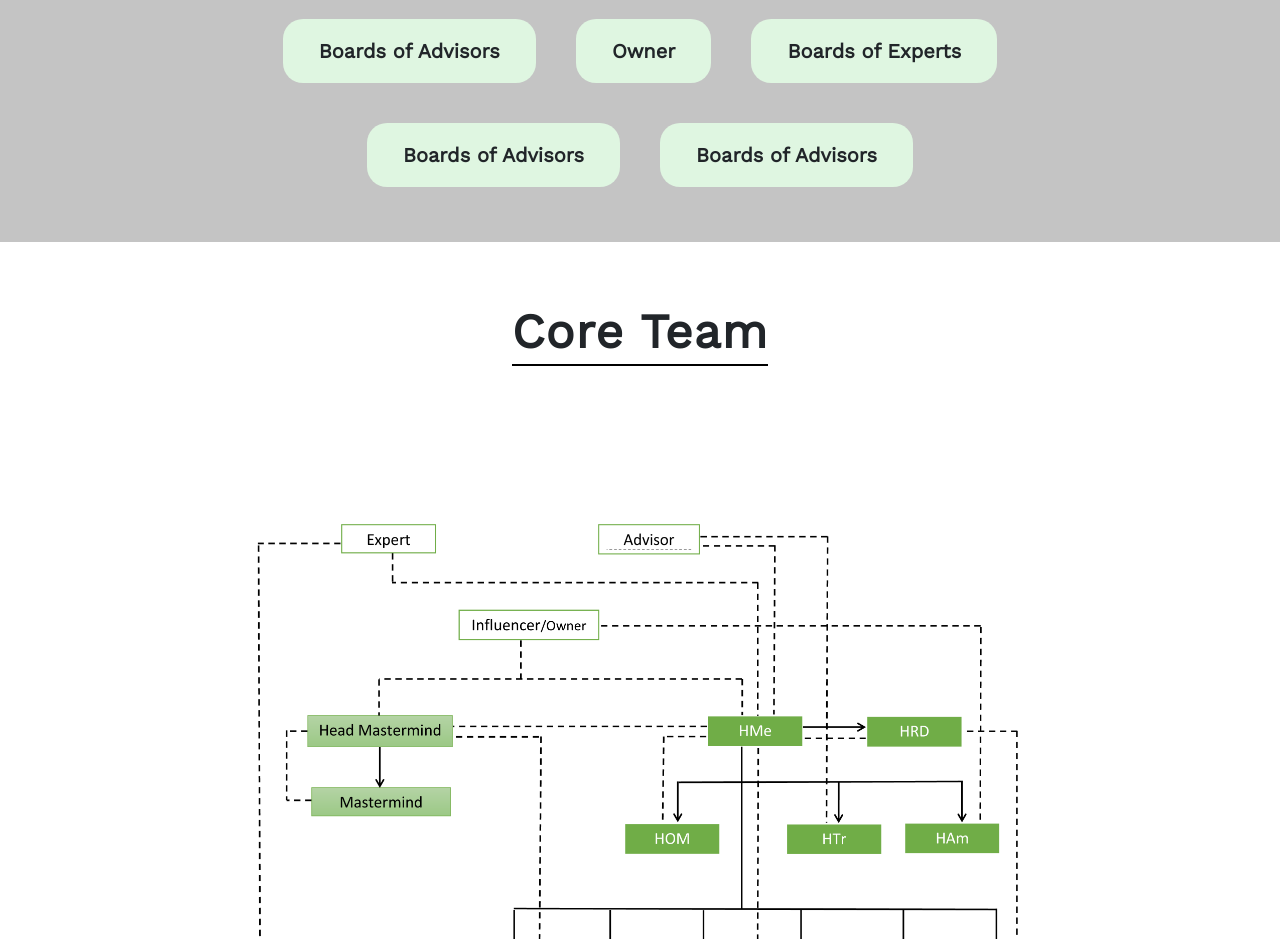
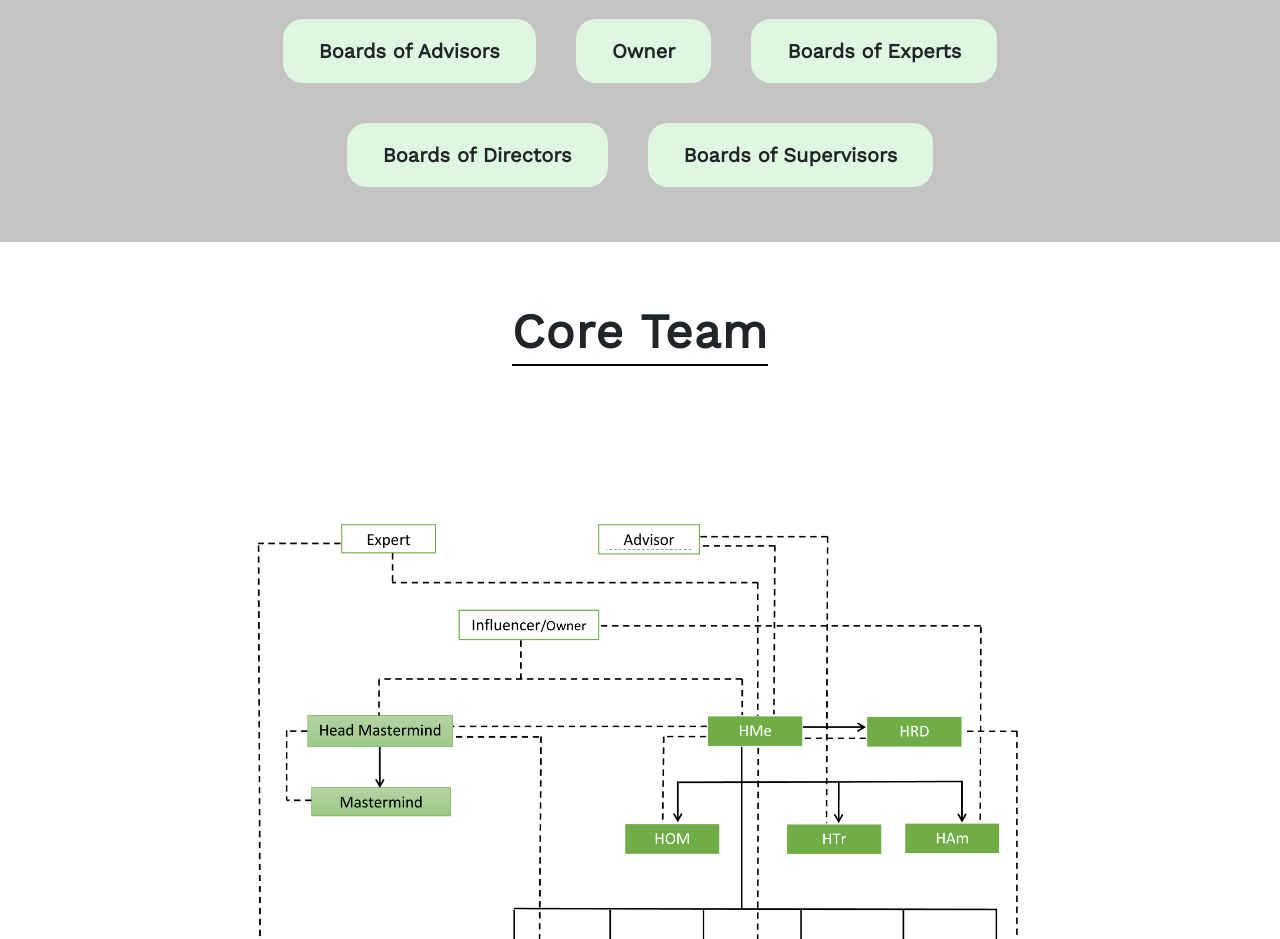
Before and after one commit to NofathZ/com-website, a React (Create React App) app: page /community in a window 1280 px wide. Shown: the part 5400-6339 px from the top of the page. Built offline with nearby package versions, Linux system fonts and the light colour scheme.

Commit message:
Minor change in both main bodies at Company and Community

```diff
--- a/src/components/Community/MainBodies.js
+++ b/src/components/Community/MainBodies.js
@@ -9,8 +9,8 @@ function MainBodies() {
         <div className="main-body body-two d-flex align-items-center bg-emerald-green-20 text-center"><b className="mx-auto">Boards of Experts</b></div>
       </div>
       <div className="d-flex justify-content-center main-container-community" style={{columnGap: "40px"}}>
-        <div className="main-body body-two d-flex align-items-center bg-emerald-green-20 text-center"><b className="mx-auto">Boards of Advisors</b></div>
-        <div className="main-body body-two d-flex align-items-center bg-emerald-green-20 text-center"><b className="mx-auto">Boards of Advisors</b></div>
+        <div className="main-body body-two d-flex align-items-center bg-emerald-green-20 text-center"><b className="mx-auto">Boards of Directors</b></div>
+        <div className="main-body body-two d-flex align-items-center bg-emerald-green-20 text-center"><b className="mx-auto">Boards of Supervisors</b></div>
       </div>
     </div>
   )
--- a/src/components/Company/MainBodies.js
+++ b/src/components/Company/MainBodies.js
@@ -9,8 +9,8 @@ function MainBodies() {
         <div className="main-body body-two d-flex align-items-center bg-tangerine-orange-20 text-center"><b className="mx-auto">Boards of Experts</b></div>
       </div>
       <div className="d-flex justify-content-center main-container" style={{columnGap: "40px"}}>
-        <div className="main-body body-two d-flex align-items-center bg-tangerine-orange-20 text-center"><b className="mx-auto">Boards of Advisors</b></div>
-        <div className="main-body body-two d-flex align-items-center bg-tangerine-orange-20 text-center"><b className="mx-auto">Boards of Advisors</b></div>
+        <div className="main-body body-two d-flex align-items-center bg-tangerine-orange-20 text-center"><b className="mx-auto">Boards of Directors</b></div>
+        <div className="main-body body-two d-flex align-items-center bg-tangerine-orange-20 text-center"><b className="mx-auto">Boards of Supervisors</b></div>
       </div>
     </div>
   )
```
